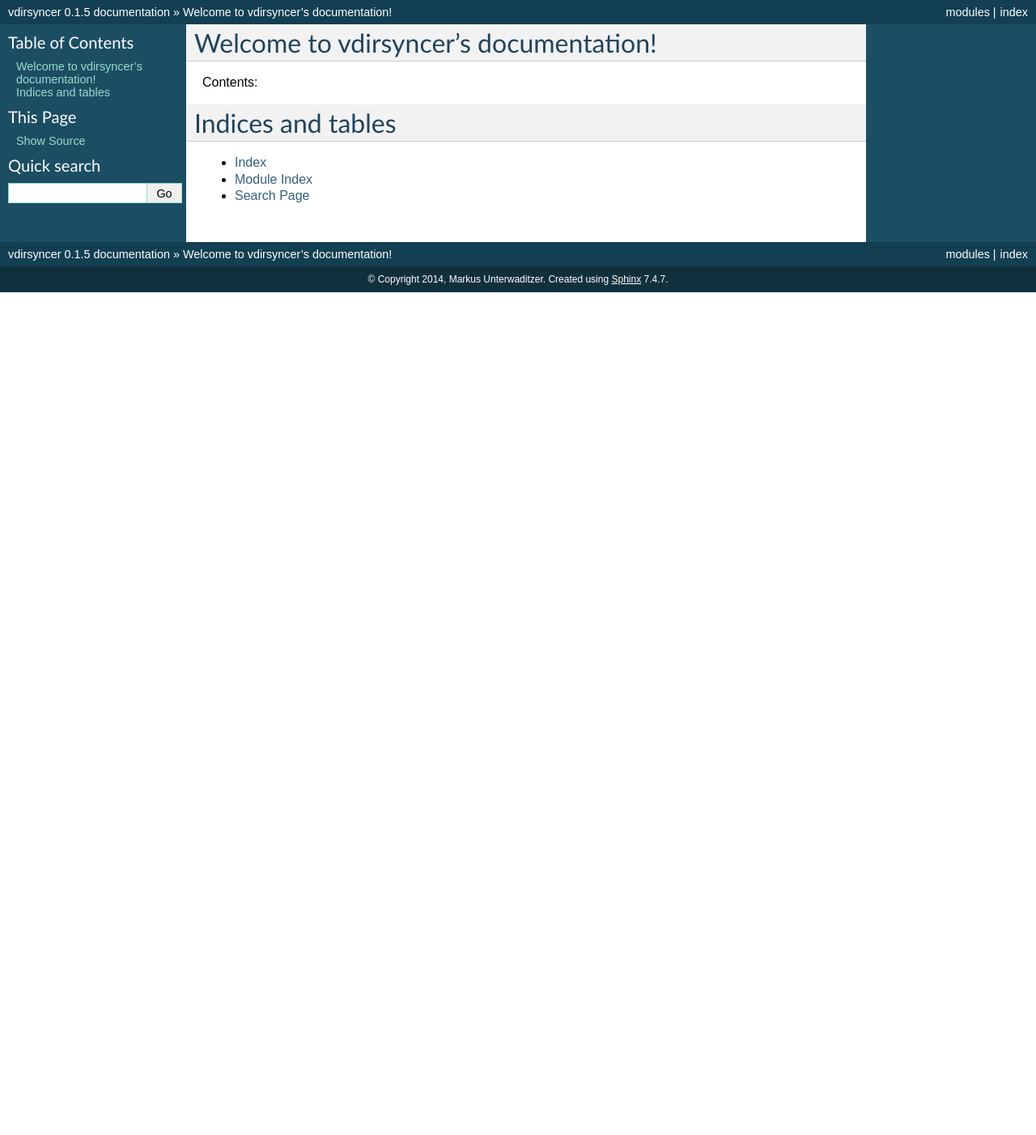
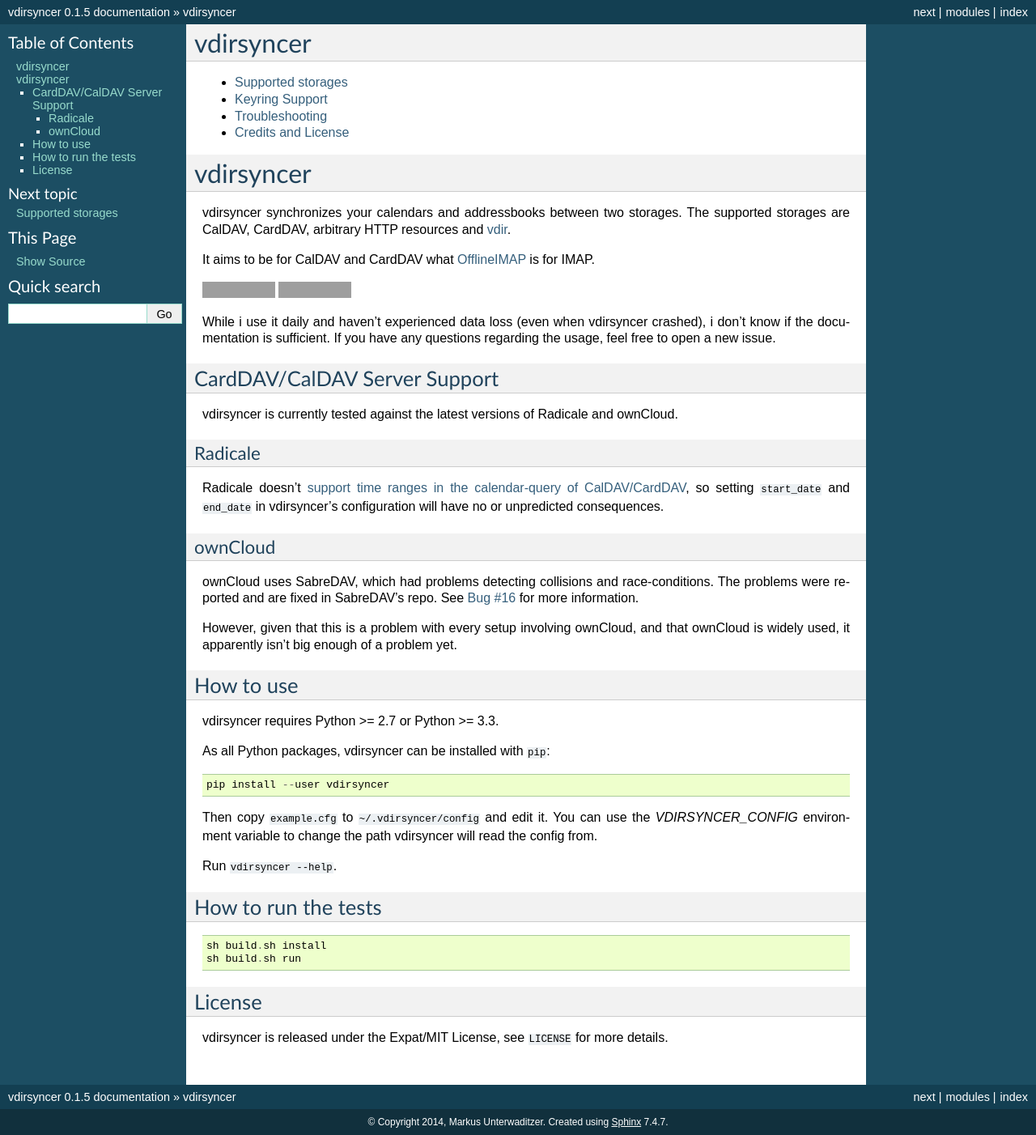
Before and after one commit to pimutils/vdirsyncer, a Sphinx documentation site: the page built from docs/index.rst, in a window 1280 px wide. Shown: the whole page at 81% size. Built offline with Sphinx 7.4.7, drawn with Linux system fonts in a browser that asks for light colours; before the commit the page ends 900 px from its top, so only the background shows below that; grey boxes are pictures that could not be loaded.

Commit message:
More doc cleanup

```diff
--- a/README.rst
+++ b/README.rst
@@ -57,10 +57,7 @@
 `VDIRSYNCER_CONFIG` environment variable to change the path vdirsyncer will
 read the config from.
 
-Run ``vdirsyncer --help``. If you experience any problems, consult the `wiki's
-troubleshooting page
-<https://github.com/untitaker/vdirsyncer/wiki/Troubleshooting>`_ or create a
-new issue.
+Run ``vdirsyncer --help``.
 
 How to run the tests
 ====================
--- a/docs/index.rst
+++ b/docs/index.rst
@@ -1,21 +1,13 @@
-.. vdirsyncer documentation master file, created by
-   sphinx-quickstart on Sun May 18 21:53:35 2014.
-   You can adapt this file completely to your liking, but it should at least
-   contain the root `toctree` directive.
-
-Welcome to vdirsyncer's documentation!
-======================================
-
-Contents:
+==========
+vdirsyncer
+==========
 
 .. toctree::
-   :maxdepth: 2
+   :maxdepth: 1
 
+   storages
+   keyring
+   troubleshooting
+   license
 
-
-Indices and tables
-==================
-
-* :ref:`genindex`
-* :ref:`modindex`
-* :ref:`search`
+.. include:: ../README.rst
--- /dev/null
+++ b/docs/license.rst
@@ -0,0 +1,5 @@
+===================
+Credits and License
+===================
+
+.. include:: ../LICENSE
--- a/docs/storages.rst
+++ b/docs/storages.rst
@@ -1,6 +1,6 @@
-============
-All storages
-============
+==================
+Supported storages
+==================
 
 This page enlists all storages vdirsyncer supports out of the box.
 
--- /dev/null
+++ b/docs/troubleshooting.rst
@@ -0,0 +1,15 @@
+===============
+Troubleshooting
+===============
+
+  - **[Errno 185090050] _ssl.c:343: error:0B084002:x509 certificate
+    routines:X509_load_cert_crl_file:system lib**
+
+    vdirsyncer cannot find the path to your certificate bundle, you need to
+    supply it as a parameter to ssl_verify in your config file, e.g.
+    ssl_verify: /usr/share/ca-certificates/cacert.org/cacert.org_root.crt.
+
+  - **During sync an error occurs: TypeError: request() got an unexpected keyword
+    argument 'verify'**
+
+    You need to update your version of requests.
```
